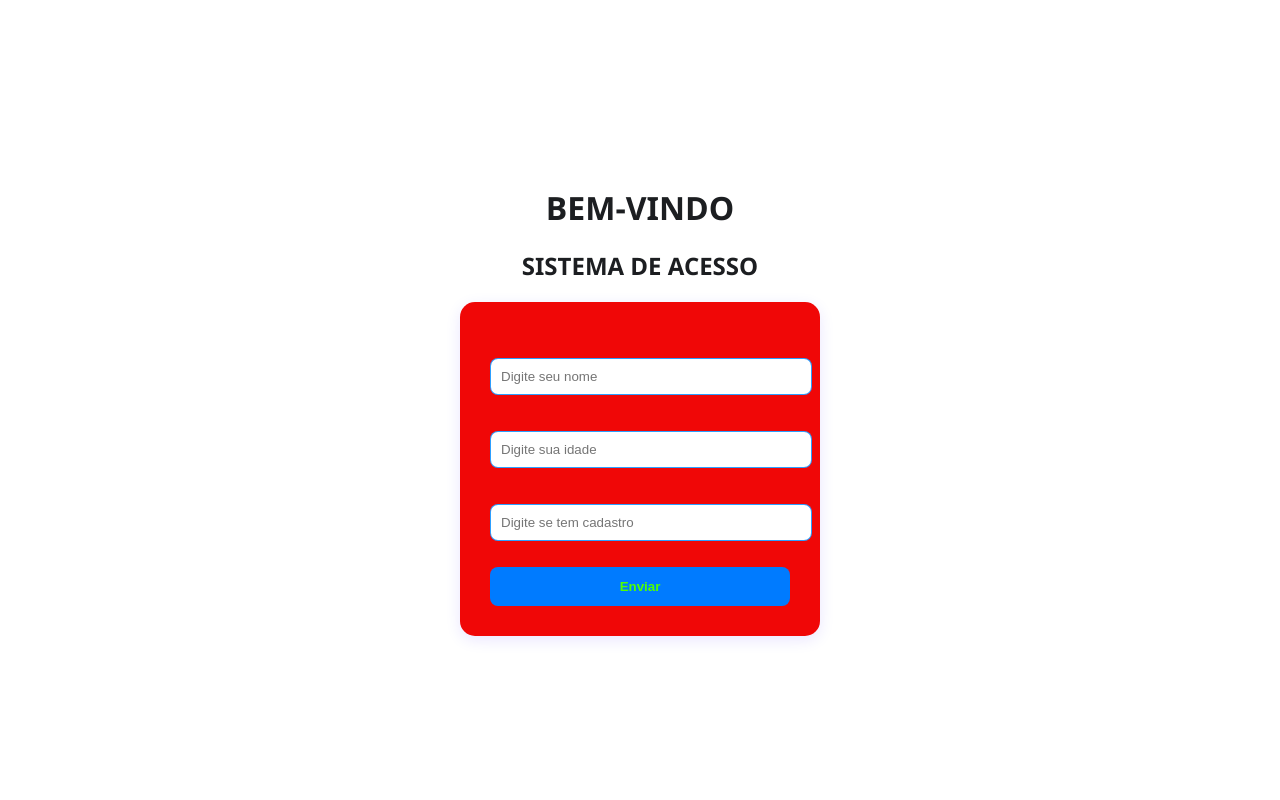
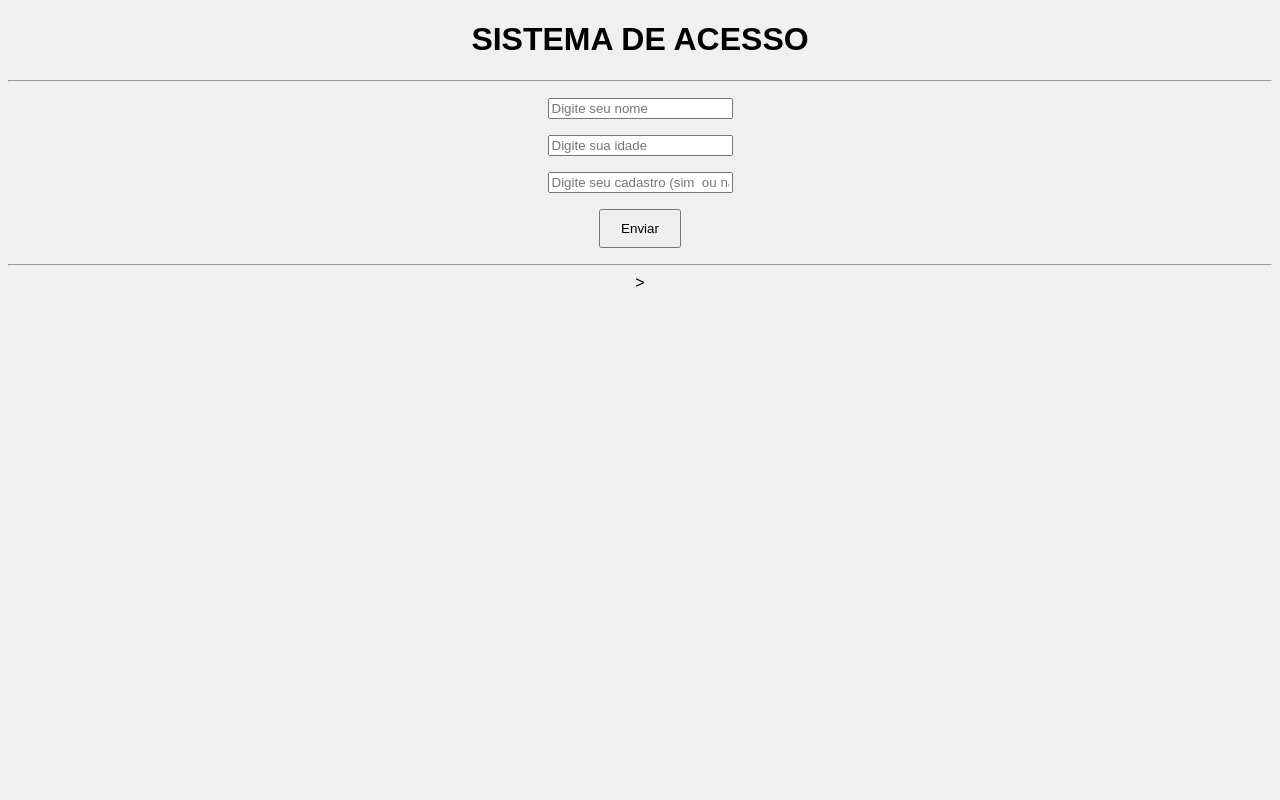
Before and after one commit to falcaozitos3-rgb/projetos_pequenos, a Flask app: page / in a window 1280 px wide. Run offline with Flask 3, Linux system fonts and the light colour scheme.

Commit message:
adicionei arquivos e corigir bugs

```diff
--- a/Meu_Projeto/app.py
+++ b/Meu_Projeto/app.py
@@ -12,24 +12,27 @@ def sistema_acesso(): #definição da função 'index', que será executada quan
 #Entrada
         nome = request.form.get("nome") #nome do usuario
         idade = int(request.form.get("idade"))#idade do usuario
-        cadastro = request.form.get("cadastro") #cadastro do usuario
+        cadrastro = request.form.get("cadastro") #cadastro do usuario
 
 # saida
         idade_input = request.form.get("idade")
         if idade_input:
             idade = int(idade_input) #converte a entrada de idade para um número inteiro
                 #maior de idade e tem cadastro
-            if idade >= 18 and cadastro == "sim":
-                mensagem = f"acesso permitido, tem cadastro, e é maior de idade: {nome}!"
+            if idade >= 18 and cadrastro == "sim":
+                mensagem = f"acesso permitido, tem cadrastro, e é maior de idade: {nome}!"
                 #menor de idade, mas tem cadastro
-            elif idade < 18 and cadastro == "sim":
+            elif idade < 18 and cadrastro == "sim":
                 mensagem = f" você é menor de idade, mas tem cadastro: {nome}!\n poderá entrar, mas com acompanhante apenas. "
                 #menor de idade e não tem cadastro
-            elif idade < 18 and cadastro == "não":
+            elif idade < 18 and cadrastro == "não":
                 mensagem = f"acesso negado, não tem cadastro e é menor de idade: {nome}!"
                 #maior de idade, mas não tem cadastro
-            elif idade >= 18 and cadastro == "não":
-                mensagem = "acesso permitido tem mais de 18 anos, no entanto não \n tem o cadastro, faça o cadastro ao entrar."
+            elif idade >= 18 and cadrastro == "não":
+                mensagem = "acesso permitido tem mais de 18 anos, no entanto não \n tem o cadrastro, faça o cadrastro ao entrar."
+
+
+
 
     return render_template('index.html', resposta=mensagem) #renderiza o arquivo 'index.html' e passa a variável 'mensagem' para o
                                                             # template, permitindo que ela seja usada dentro do arquivo HTML.
--- a/Meu_Projeto/static/style.css
+++ /dev/null
@@ -1,47 +0,0 @@
-body {
-    background-color: #ffffff;
-    font-family: 'Segoe UI', Tahoma, Geneva, Verdana, sans-serif;
-    display: flex;
-    justify-content: center;
-    align-items: center;
-    height: 100vh;
-    margin: 0;
-    flex-direction: column;
-}
-
-form {
-    background: rgb(240, 7, 7);
-    padding: 30px;
-    border-radius: 15px;
-    box-shadow: 0 4px 15px rgba(47, 0, 255, 0.1);
-    width: 300px;
-}
-
-h1 , h2 {
-    color: #1c1e21;
-    margin-bottom: 20px;
-    text-align: center; /* centraliza o texto */
-}
-
-input {
-    width: 100%;
-    padding: 10px;
-    margin: 10px 0;
-    border: 1px solid #008cffd3;
-    border-radius: 8px;
-    outline: none;/* remove a borda de foco padrão */
-}
-
-button {
-    background-color: #007bff;
-    color: rgb(81, 255, 0);
-    border: none;
-    padding: 12px;
-    width: 100%;
-    border-radius: 8px;
-    font-weight: bold;
-    cursor: pointer;
-    transition: 0.3s;
-}
-
-button:hover { background-color: #0056b3; }
--- a/Meu_Projeto/templates/index.html
+++ b/Meu_Projeto/templates/index.html
@@ -3,26 +3,38 @@
 <head>
     <meta charset="UTF-8">
     <title>Sistema De Acesso</title>
-    <link rel="stylesheet" href="{{ url_for('static', filename='style.css') }}">
 </head>
-<body class="corpo-do-projeto">
-    <div class="interface">
-        <h1>BEM-VINDO</h1>
-        <h2>SISTEMA DE ACESSO</h2>
-        <form method="POST">
-            <p>  <input type="text" name="nome" placeholder="Digite seu nome" required> </p>
-            <p>  <input type="number" name="idade" placeholder="Digite sua idade" required> </p>
-            <p>  <input type="text" name="cadastro" placeholder="Digite se tem cadastro" required> </p>
+<body style="font-family: Arial; text-align: center; background-color: #f0f0f0;">
 
-            <button type="submit">Enviar</button>
-        </form>
+
+    <h1>SISTEMA DE ACESSO</h1>
+    <hr>
+
+
+    <form method="POST">
+
+        <p>  <input type="text" name="nome" placeholder="Digite seu nome" required> <p>
+
+        <p>  <input type="number" name="idade" placeholder="Digite sua idade" required> <p>
+
+        <p>  <input type="text" name="cadastro" placeholder="Digite seu cadastro (sim  ou não)" required> <p>
+
+        <button type="submit" style="padding: 10px 20px; cursor: pointer;">Enviar</button>
+
+    </form>
+
+    <hr>
+
+
+    <!-- aqui  aparecerar o que o python prosesou -->>
+
+    {% if resposta %}
+        <div style=" background-color: white; padding: 20px; display: inline-block; border-radius: 10px; border: 1px solid #ccc;" >
+            <h3>Resposta:</h3>
+            <p>{{resposta}}<p>
+
         </div>
-        <!-- aqui  aparecerar o que o python prosesou -->
-        {% if resposta %}
-            <div class="caixa-resposta">
-                <h3>{{ resposta }}</h3>
-            </div>
-        {% endif %}
-    </div>
+
+    {% endif %}
 </body>
 </html>
```
Also changed, not shown: README.md, 1 other file.
